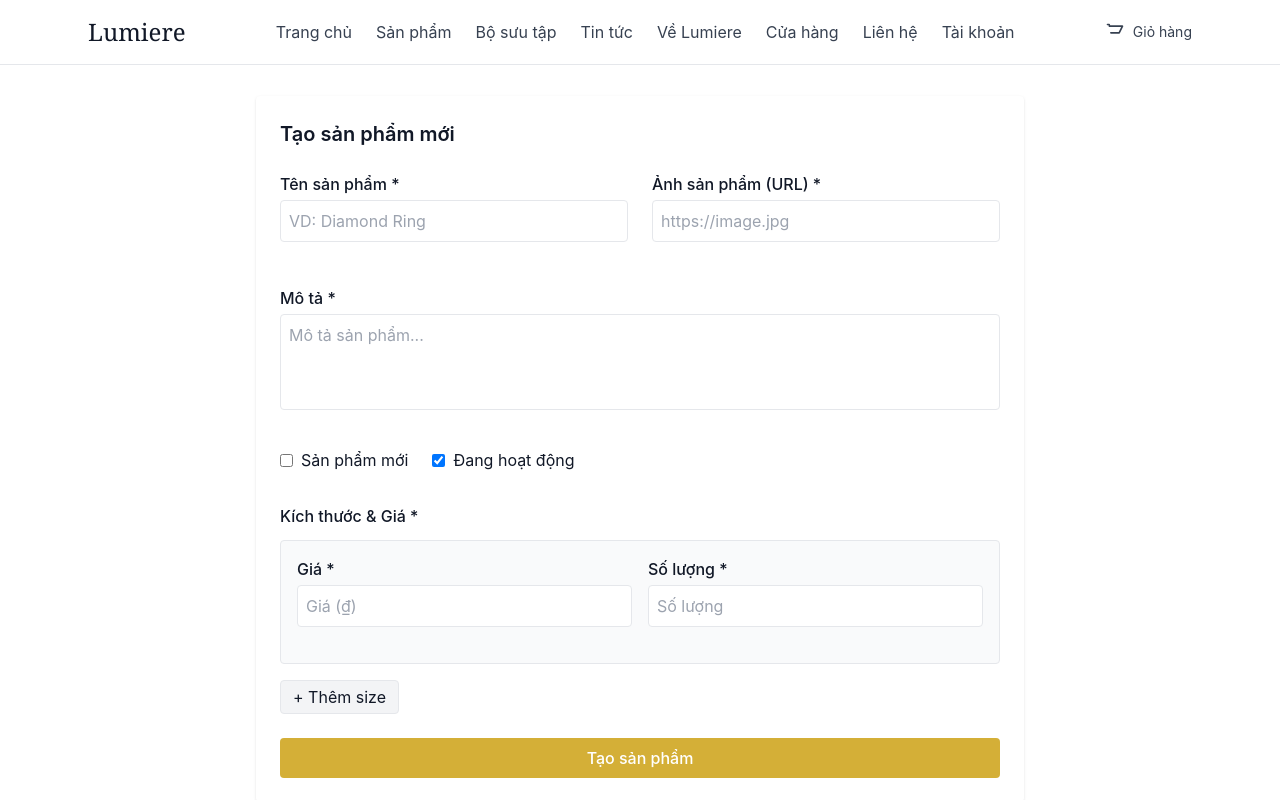
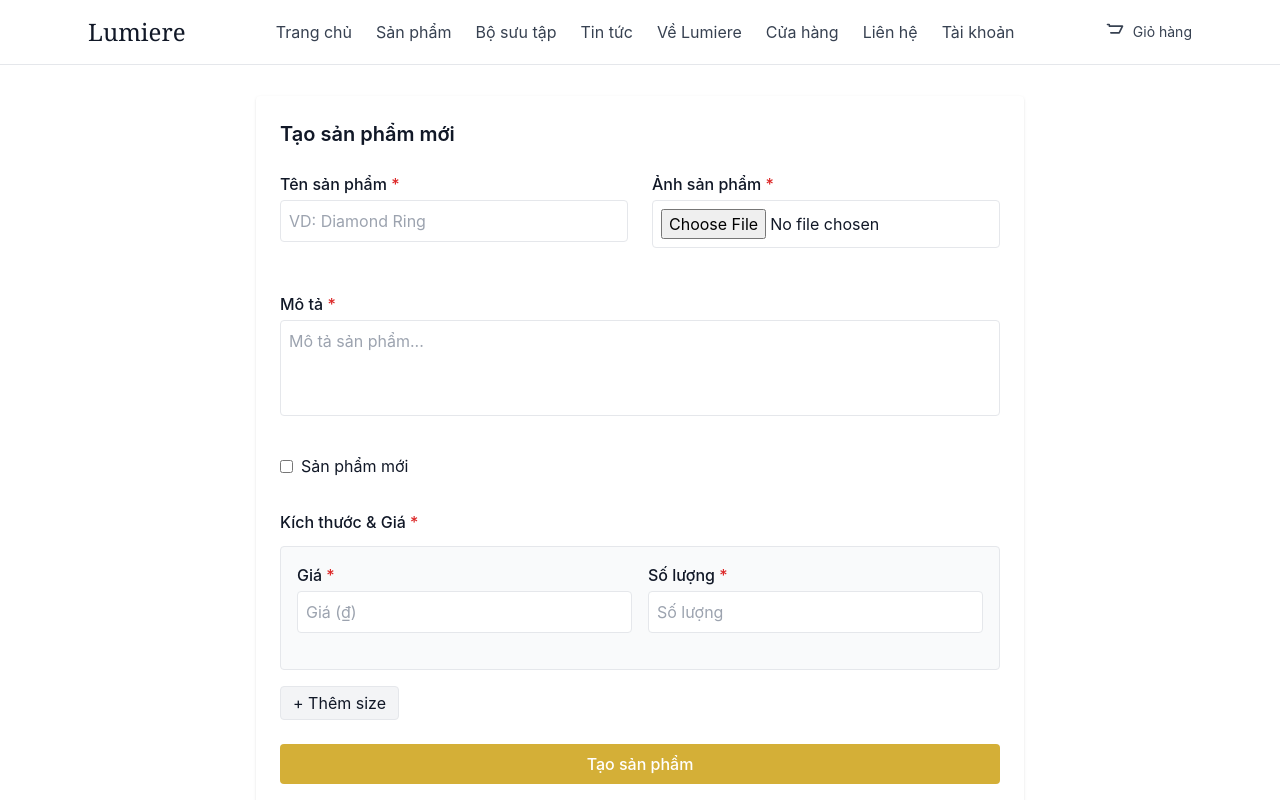
Before and after one commit to HoangHN11/AWS-Jewelry-web, a React (Vite) app: page /admin/create-product in a window 1280 px wide. Shown: the top 800 px of the page. Built offline with nearby package versions, Linux system fonts and the light colour scheme; the HTML template or start-up script is replaced by a standard one.

Commit message:
fix: change upload image to base 64

```diff
--- a/src/pages/admin/CreateProduct.jsx
+++ b/src/pages/admin/CreateProduct.jsx
@@ -12,9 +12,19 @@ export default function CreateProduct() {
 
     const [errors, setErrors] = useState({});
 
+    const [imagePreview, setImagePreview] = useState(null);
+
     const [sizes, setSizes] = useState([
         { id: uuidv4(), sizeId: uuidv4(), price: "", quantity: "", isActive: true },
     ]);
+
+    const toBase64 = (file) =>
+        new Promise((resolve, reject) => {
+            const reader = new FileReader();
+            reader.readAsDataURL(file);
+            reader.onload = () => resolve(reader.result);
+            reader.onerror = (err) => reject(err);
+        });
 
     const handleChange = (e) => {
         setForm({ ...form, [e.target.name]: e.target.value });
@@ -23,6 +33,21 @@ export default function CreateProduct() {
 
     const handleCheck = (e) => {
         setForm({ ...form, [e.target.name]: e.target.checked });
+    };
+
+    const handleImageUpload = async (e) => {
+        const file = e.target.files[0];
+        if (!file) return;
+
+        const base64 = await toBase64(file);
+
+        setForm({
+            ...form,
+            image: base64,
+        });
+
+        setImagePreview(URL.createObjectURL(file));
+        setErrors({ ...errors, image: "" });
     };
 
     const updateSize = (index, field, value) => {
@@ -42,9 +67,8 @@ export default function CreateProduct() {
         let newErrors = {};
 
         if (!form.name.trim()) newErrors.name = "Tên sản phẩm là bắt buộc";
-        if (!form.description.trim())
-            newErrors.description = "Mô tả sản phẩm là bắt buộc";
-        if (!form.image.trim()) newErrors.image = "Vui lòng nhập URL hình ảnh";
+        if (!form.description.trim()) newErrors.description = "Mô tả sản phẩm là bắt buộc";
+        if (!form.image) newErrors.image = "Vui lòng chọn hình ảnh";
 
         sizes.forEach((s, idx) => {
             if (!s.price) newErrors[`price_${idx}`] = "Giá bắt buộc";
@@ -81,11 +105,10 @@ export default function CreateProduct() {
         <div className="max-w-3xl mx-auto p-6 bg-white shadow rounded">
             <h2 className="text-xl font-semibold mb-6">Tạo sản phẩm mới</h2>
 
-            {/* --- FORM 2 COLUMN --- */}
             <div className="grid grid-cols-2 gap-6">
                 {/* NAME */}
                 <div>
-                    <label className="block font-medium">Tên sản phẩm *</label>
+                    <label className="block font-medium">Tên sản phẩm <span className="text-red-600">*</span></label>
                     <input
                         name="name"
                         value={form.name}
@@ -100,26 +123,33 @@ export default function CreateProduct() {
                     </div>
                 </div>
 
-                {/* IMAGE */}
+                {/* IMAGE UPLOAD */}
                 <div>
-                    <label className="block font-medium">Ảnh sản phẩm (URL) *</label>
+                    <label className="block font-medium">Ảnh sản phẩm <span className="text-red-600">*</span></label>
                     <input
-                        name="image"
-                        value={form.image}
-                        onChange={handleChange}
+                        type="file"
+                        accept="image/*"
+                        onChange={handleImageUpload}
                         className="w-full border p-2 rounded mt-1"
-                        placeholder="https://image.jpg"
                     />
                     <div className="min-h-[20px]">
                         {errors.image && (
                             <p className="text-red-500 text-sm">{errors.image}</p>
                         )}
                     </div>
+
+                    {imagePreview && (
+                        <img
+                            src={imagePreview}
+                            alt="preview"
+                            className="h-24 mt-2 rounded border"
+                        />
+                    )}
                 </div>
 
                 {/* DESCRIPTION */}
                 <div className="col-span-2">
-                    <label className="block font-medium">Mô tả *</label>
+                    <label className="block font-medium">Mô tả <span className="text-red-600">*</span></label>
                     <textarea
                         name="description"
                         value={form.description}
@@ -146,28 +176,18 @@ export default function CreateProduct() {
                     />
                     Sản phẩm mới
                 </label>
-
-                <label className="flex items-center gap-2">
-                    <input
-                        type="checkbox"
-                        name="isActive"
-                        checked={form.isActive}
-                        onChange={handleCheck}
-                    />
-                    Đang hoạt động
-                </label>
             </div>
 
             {/* SIZES */}
             <div className="mt-8">
-                <h3 className="font-medium mb-3">Kích thước & Giá *</h3>
+                <h3 className="font-medium mb-3">Kích thước & Giá <span className="text-red-600">*</span></h3>
 
                 {sizes.map((s, index) => (
                     <div key={s.id} className="border p-4 rounded mb-4 bg-gray-50">
                         <div className="grid grid-cols-2 gap-4">
                             {/* Price */}
                             <div>
-                                <label className="font-medium block">Giá *</label>
+                                <label className="font-medium block">Giá <span className="text-red-600">*</span></label>
                                 <input
                                     type="number"
                                     className="w-full border p-2 rounded mt-1"
@@ -188,7 +208,7 @@ export default function CreateProduct() {
 
                             {/* Quantity */}
                             <div>
-                                <label className="font-medium block">Số lượng *</label>
+                                <label className="font-medium block">Số lượng <span className="text-red-600">*</span></label>
                                 <input
                                     type="number"
                                     className="w-full border p-2 rounded mt-1"
```
Also changed, not shown: src/services/axios.js (added).
